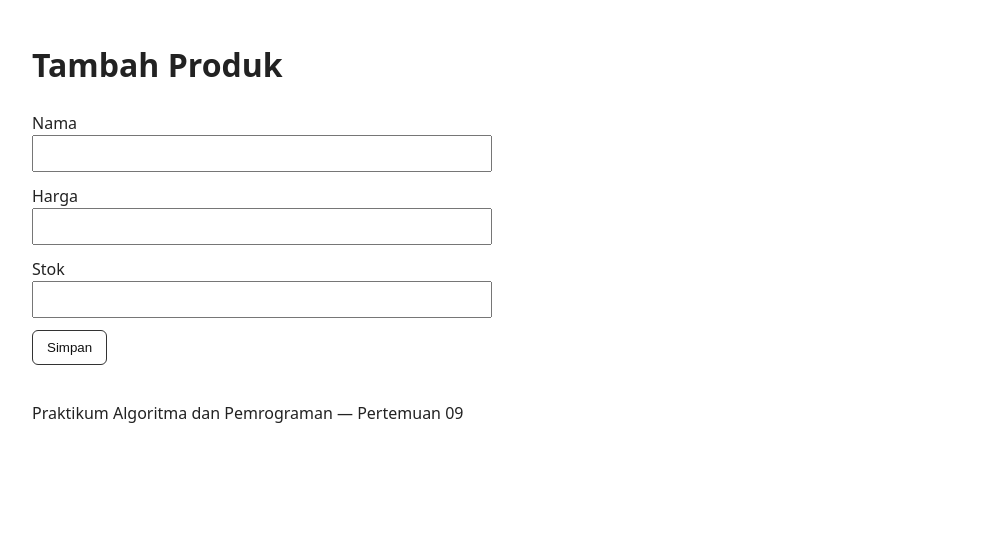
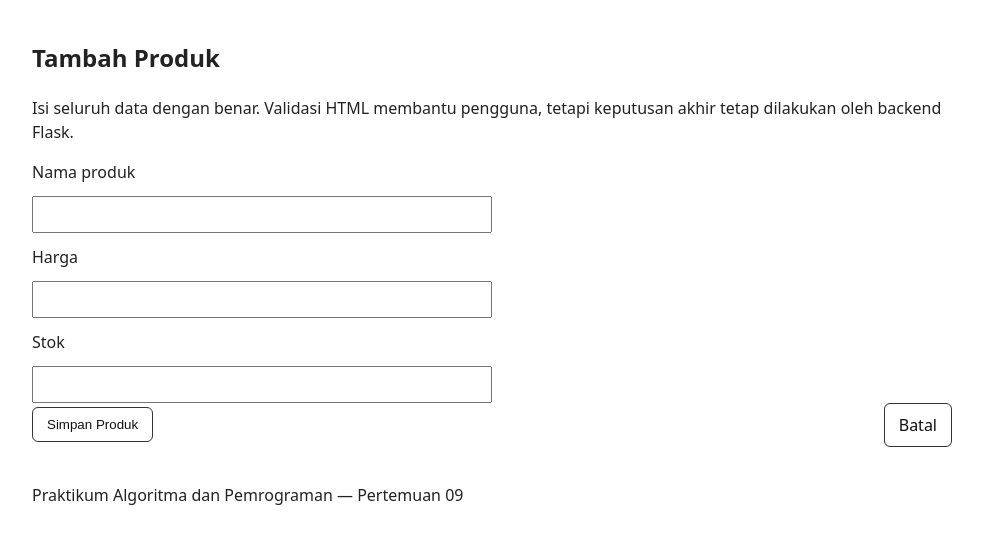
Before and after one commit to rofiqcp/Praktikum-Algoritma-dan-Pemrograman, a Flask app: page /products/new in a window 1280 px wide. Shown: the part 84-628 px from the top of the page, without its empty margins (148-1131 px from the left). Run offline with Flask 3, Linux system fonts and the light colour scheme.

Commit message:
feat(p09): improve accessible product form feedback

```diff
--- a/Pertemuan-09-Python-Web-Flask/praktikum/flask-web/templates/product_form.html
+++ b/Pertemuan-09-Python-Web-Flask/praktikum/flask-web/templates/product_form.html
@@ -1 +1,33 @@
-{% extends 'base.html' %}{% block title %}Tambah Produk{% endblock %}{% block content %}<h1>Tambah Produk</h1><form method="post" novalidate><label>Nama<input name="name" value="{{ request.form.get('name','') }}">{% if errors.name %}<small class="error">{{errors.name}}</small>{% endif %}</label><label>Harga<input name="price" type="number" step="0.01" value="{{ request.form.get('price','') }}">{% if errors.price %}<small class="error">{{errors.price}}</small>{% endif %}</label><label>Stok<input name="stock" type="number" value="{{ request.form.get('stock','') }}">{% if errors.stock %}<small class="error">{{errors.stock}}</small>{% endif %}</label><button type="submit">Simpan</button></form>{% endblock %}
+{% extends 'base.html' %}
+{% block title %}Tambah Produk{% endblock %}
+{% block content %}
+<section aria-labelledby="form-title">
+  <h1 id="form-title">Tambah Produk</h1>
+  <p>Isi seluruh data dengan benar. Validasi HTML membantu pengguna, tetapi keputusan akhir tetap dilakukan oleh backend Flask.</p>
+
+  {% if errors %}
+    <div class="alert" role="alert">
+      <strong>Data belum dapat disimpan.</strong> Periksa field yang diberi pesan kesalahan.
+    </div>
+  {% endif %}
+
+  <form method="post" novalidate>
+    <label for="name">Nama produk</label>
+    <input id="name" name="name" type="text" value="{{ values.name }}" autocomplete="off" aria-describedby="name-error" required>
+    {% if errors.name %}<small id="name-error" class="error">{{ errors.name }}</small>{% endif %}
+
+    <label for="price">Harga</label>
+    <input id="price" name="price" type="number" min="0" step="0.01" value="{{ values.price }}" aria-describedby="price-error" required>
+    {% if errors.price %}<small id="price-error" class="error">{{ errors.price }}</small>{% endif %}
+
+    <label for="stock">Stok</label>
+    <input id="stock" name="stock" type="number" min="0" step="1" value="{{ values.stock }}" aria-describedby="stock-error" required>
+    {% if errors.stock %}<small id="stock-error" class="error">{{ errors.stock }}</small>{% endif %}
+
+    <div class="row">
+      <button type="submit">Simpan Produk</button>
+      <a class="button" href="{{ url_for('product_list') }}">Batal</a>
+    </div>
+  </form>
+</section>
+{% endblock %}
```
